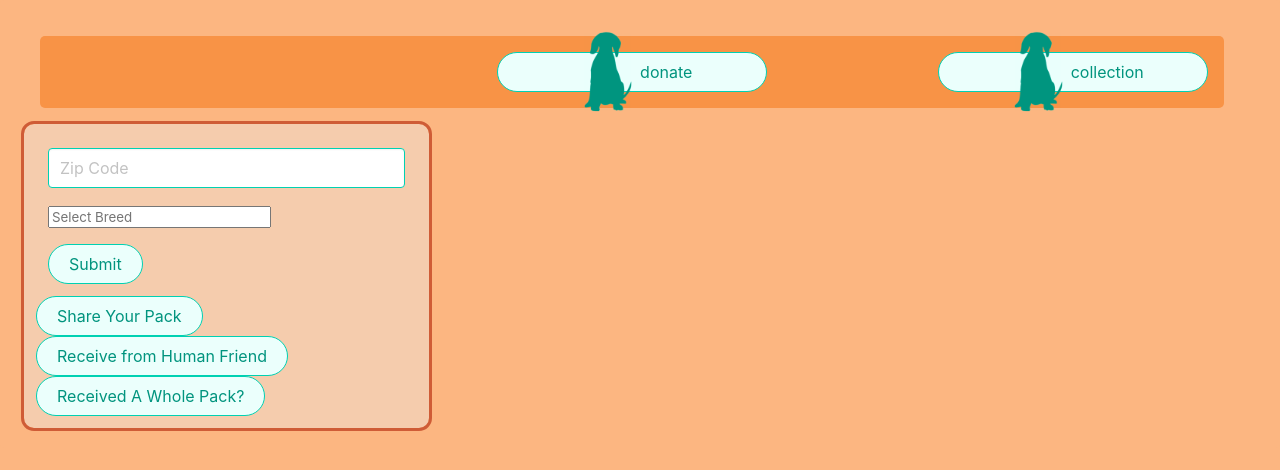
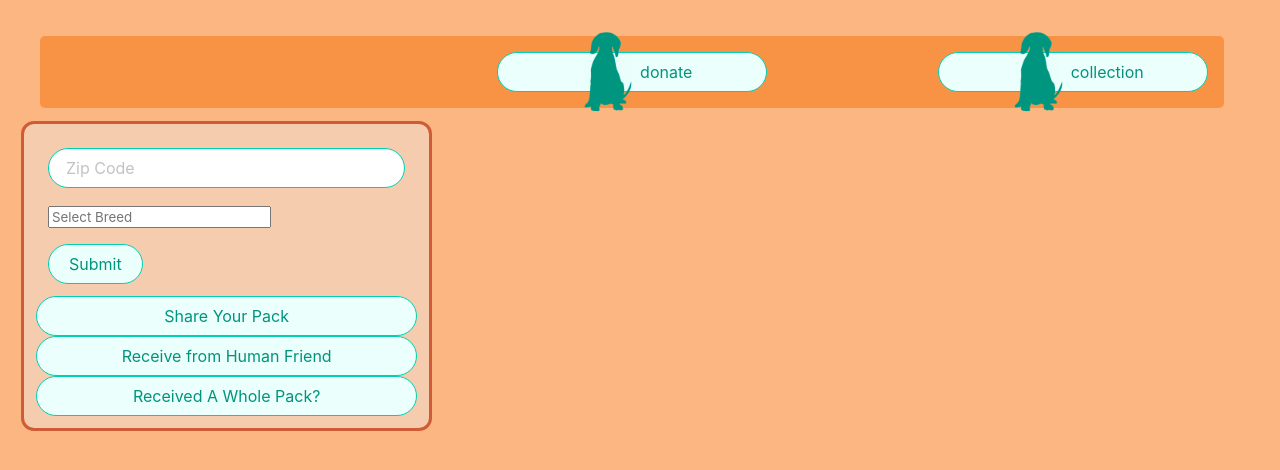
Before and after one commit to msaylorphila/A-Bone-To-Pick, a plain HTML site: page landingpage.html in a window 1280 px wide. Drawn offline with nearby package versions, Linux system fonts and the light colour scheme.

Commit message:
fixed styling the aside, and buttons

```diff
--- a/assets/css/landingpage.css
+++ b/assets/css/landingpage.css
@@ -7,8 +7,18 @@ aside{
     background-color: hsl(26, 78%, 82%);
     font-family: 'Barlow Condensed', sans-serif;
 }
+aside >header {
+    display:flex;
+    flex-direction: column;
+    justify-content: center;
+
+}
 section >img {
     border-radius: 10px;
+}
+section >span {
+    max-width: 75%;
+    text-align: center;
 }
 section >
 .dog-info-description {
@@ -26,6 +36,7 @@ a > img {
 #pack-url:active {
     user-select: all;
 }
+
 @media screen and (max-width:768px) {
     main{
         flex-direction: column;
--- a/landingpage.html
+++ b/landingpage.html
@@ -42,9 +42,9 @@
     <main class="is-flex">
       <aside id="form-and-information" class="column is-4">
         <form id="dogForm" class="control column">
-          <input id="zipInput" class="input is-primary is-light" type="text" placeholder="Zip Code">
+          <input id="zipInput" class="input is-primary is-light is-rounded" type="text" placeholder="Zip Code">
           <div class="control py-4">
-            <input id="breedSelect" name="name" placeholder="Select Breed">
+            <input id="breedSelect"  name="name" placeholder="Select Breed">
           </div>
           <div class="control">
             <button class="button is-primary is-rounded is-light is-outlined">Submit</button>
```
